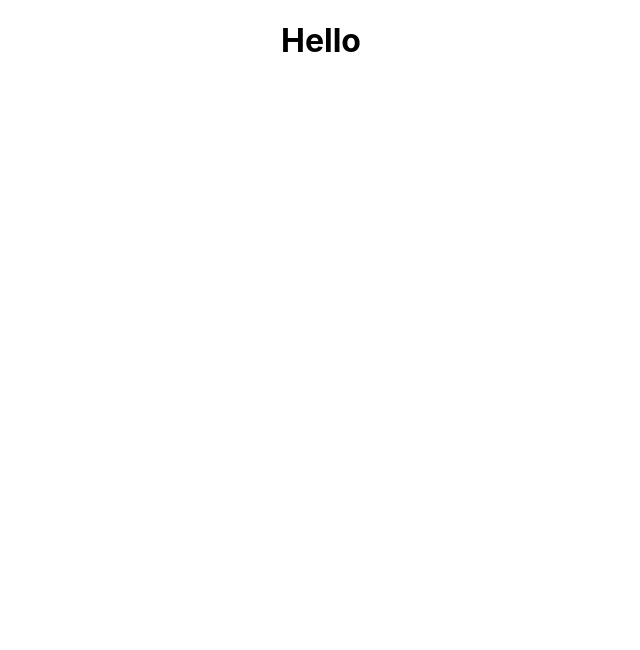
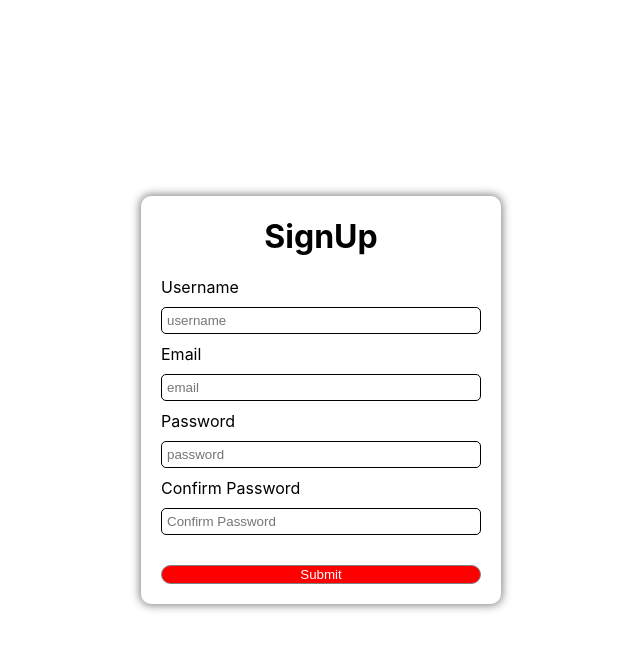
Before and after one commit to hussain385/omni-reactjs, a React (Create React App) app: page /signup in a window 1280 px wide. Shown: the top 650 px of the page, without its empty margins (319-959 px from the left). Built offline with nearby package versions, Linux system fonts and the light colour scheme.

Commit message:
react router dom

```diff
--- a/package.json
+++ b/package.json
@@ -8,7 +8,9 @@
     "@testing-library/user-event": "^13.2.1",
     "react": "^18.0.0",
     "react-dom": "^18.0.0",
+    "react-router-dom": "^6.3.0",
     "react-scripts": "5.0.1",
+    "react-toastify": "^8.2.0",
     "web-vitals": "^2.1.0"
   },
   "scripts": {
--- a/src/App.css
+++ b/src/App.css
@@ -1,38 +1,32 @@
-.App {
-  text-align: center;
+.container {
+  height: 100vh;
+  width: 100vw;
+  display: flex;
+  justify-content: center;
+  align-items: center;
 }
 
-.App-logo {
-  height: 40vmin;
-  pointer-events: none;
+.mainContainer {
+  display: flex;
+  flex-direction: column;
+  width: 20em;
+  padding: 0px 20px 20px 20px;
+  border-radius: 10px;
+  box-shadow: 0px 0px 10px 1px #787878;
 }
 
-@media (prefers-reduced-motion: no-preference) {
-  .App-logo {
-    animation: App-logo-spin infinite 20s linear;
-  }
+input {
+  padding: 5px;
+  margin: 10px 0px 10px 0px;
+  border: 1px solid;
+  border-radius: 5px;
 }
 
-.App-header {
-  background-color: #282c34;
-  min-height: 100vh;
-  display: flex;
-  flex-direction: column;
-  align-items: center;
-  justify-content: center;
-  font-size: calc(10px + 2vmin);
+.submitBtn {
+  cursor: pointer;
+  margin-top: 20px;
+  background-color: red;
+  border: 1px solid grey;
   color: white;
+  border-radius: 100px;
 }
-
-.App-link {
-  color: #61dafb;
-}
-
-@keyframes App-logo-spin {
-  from {
-    transform: rotate(0deg);
-  }
-  to {
-    transform: rotate(360deg);
-  }
-}
--- a/src/App.js
+++ b/src/App.js
@@ -1,10 +1,23 @@
 import logo from './logo.svg';
 import './App.css';
+import { useRef } from 'react';
+import { toast, ToastContainer } from 'react-toastify';
+import 'react-toastify/dist/ReactToastify.css';
+import Signup from './views/Signup';
+import Login from './views/Login';
+import Dashboard from './views/Dashboard';
+import { Route, Routes } from 'react-router-dom';
 
 function App() {
+
   return (
-    <div className="App">
-      <h1>Hello</h1>
+    <div>
+      <ToastContainer />
+      <Routes>
+        <Route path="/" element={<Dashboard />} />
+        <Route path="login" element={<Login />} />
+        <Route path="signup" element={<Signup />} />
+      </Routes>
     </div>
   );
 }
--- /dev/null
+++ b/src/components/SideBar/SideBar.js
@@ -0,0 +1,22 @@
+import React from 'react'
+import './sideBar.css'
+
+function SideBar(props) {
+    props = {
+        children: (<h1>hello</h1>)
+    }
+    return (
+        <div className='mainContainerSideBar'>
+            <div className='container1'>
+                <div>item 1</div>
+                <div>item 1</div>
+                <div>item 1</div>
+            </div>
+            <div className='container2'>
+                {props.children}
+            </div>
+        </div>
+    )
+}
+
+export default SideBar
--- /dev/null
+++ b/src/components/SideBar/sideBar.css
@@ -0,0 +1,13 @@
+.mainContainerSideBar{
+    height: 100vh;
+    width: 100vw;
+    display: flex;
+}
+
+.container1{
+    width: 15em
+}
+
+.container2{
+    width: 100%;
+}
--- a/src/index.js
+++ b/src/index.js
@@ -3,11 +3,14 @@ import ReactDOM from 'react-dom/client';
 import './index.css';
 import App from './App';
 import reportWebVitals from './reportWebVitals';
+import { BrowserRouter } from 'react-router-dom';
 
 const root = ReactDOM.createRoot(document.getElementById('root'));
 root.render(
   <React.StrictMode>
-    <App />
+    <BrowserRouter>
+      <App />
+    </BrowserRouter>
   </React.StrictMode>
 );
 
--- /dev/null
+++ b/src/views/Dashboard.js
@@ -0,0 +1,13 @@
+import '../App.css';
+import { useRef } from 'react';
+import SideBar from '../components/SideBar/SideBar';
+
+function Dashboard() {
+    return (
+        <SideBar>
+            <h1>Dashboard</h1>
+        </SideBar>
+    )
+}
+
+export default Dashboard
--- /dev/null
+++ b/src/views/Login.js
@@ -0,0 +1,21 @@
+import '../App.css';
+import { useRef } from 'react';
+
+function Login() {
+  const emailRef = useRef()
+  const passwordRef = useRef()
+  return (
+    <div className="container">
+      <form className="mainContainer">
+        <h1 style={{ textAlign: "center" }}>Login</h1>
+        <label htmlFor="email">Email</label>
+        <input ref={emailRef} id="email" placeholder="email" required />
+        <label htmlFor="password">Password</label>
+        <input ref={passwordRef} type="password" id="password" placeholder="password" required />
+        <button type="submit" className="submitBtn">Submit</button>
+      </form>
+    </div>
+  );
+}
+
+export default Login;
--- /dev/null
+++ b/src/views/Signup.js
@@ -0,0 +1,57 @@
+import '../App.css';
+import { useRef } from 'react';
+import { toast, ToastContainer } from 'react-toastify';
+import 'react-toastify/dist/ReactToastify.css';
+
+function Signup() {
+  const usernameRef = useRef()
+  const confirmPasswordRef = useRef()
+  const emailRef = useRef()
+  const passwordRef = useRef()
+
+  const handleSubmit = (event) => {
+    event.preventDefault()
+    if(confirmPasswordRef.current.value === passwordRef.current.value){
+      toast.success("Signed up successfully!!!", {
+        position: "top-center",
+        autoClose: 5000,
+        hideProgressBar: false,
+        closeOnClick: true,
+        pauseOnHover: true,
+        draggable: true,
+        progress: undefined,
+        });
+    }else {
+      toast.error("Passwords didn't match", {
+        position: "top-center",
+        autoClose: 5000,
+        hideProgressBar: false,
+        closeOnClick: true,
+        pauseOnHover: true,
+        draggable: true,
+        progress: undefined,
+        });
+    }
+  }
+
+
+  return (
+    <div className="container">
+      <ToastContainer />
+      <form onSubmit={handleSubmit} className="mainContainer">
+        <h1 style={{ textAlign: "center" }}>SignUp</h1>
+        <label htmlFor="username">Username</label>
+        <input type="text" ref={usernameRef} id="username" placeholder="username" required />
+        <label htmlFor="email">Email</label>
+        <input type="email" ref={emailRef} id="email" placeholder="email" required />
+        <label htmlFor="password">Password</label>
+        <input ref={passwordRef} type="password" id="password" placeholder="password" required />
+        <label htmlFor="password">Confirm Password</label>
+        <input ref={confirmPasswordRef} type="password" id="confirmPassword" placeholder="Confirm Password" required />
+        <button type="submit" className="submitBtn">Submit</button>
+      </form>
+    </div>
+  );
+}
+
+export default Signup;
```
Also changed, not shown: 1 other file (tests, documents, lock files or other folders).
